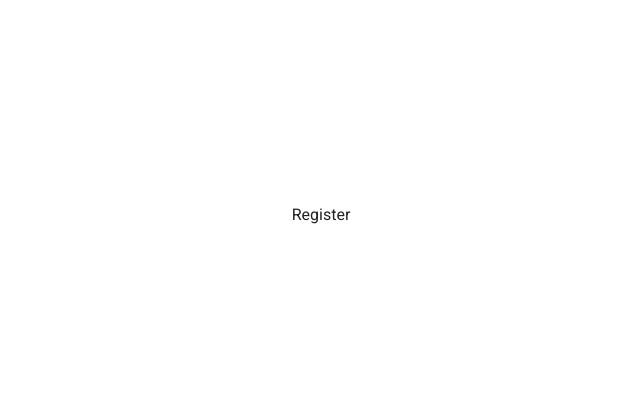
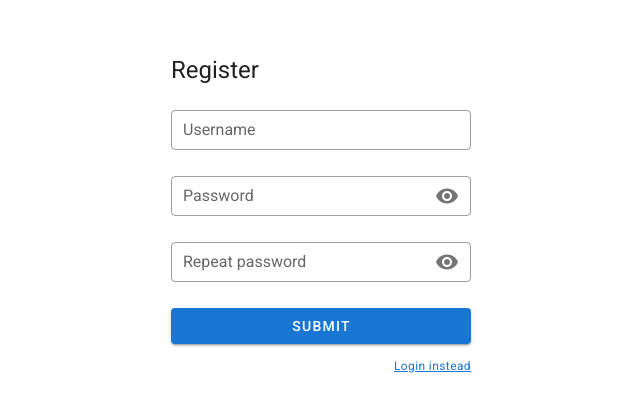
Before and after one commit to SonyaHon/netjam.webapp, a Vue app: page /auth/register in a window 1280 px wide. Shown: the part 185-596 px from the top of the page, without its empty margins (319-959 px from the left). Built offline with nearby package versions, Linux system fonts and the light colour scheme.

Commit message:
start user frontend

```diff
--- a/package.json
+++ b/package.json
@@ -12,7 +12,8 @@
     "vue": "^2.6.11",
     "vue-router": "^3.2.0",
     "vuetify": "^2.2.11",
-    "vuex": "^3.4.0"
+    "vuex": "^3.4.0",
+    "axios": "0.20.0"
   },
   "devDependencies": {
     "@vue/cli-plugin-babel": "~4.5.0",
--- a/src/modules/auth/auth.store.js
+++ b/src/modules/auth/auth.store.js
@@ -1,3 +1,9 @@
+import axios from "axios";
+
+const authInstance = axios.create({
+  baseURL: "http://localhost:9091/api",
+});
+
 export const authStore = {
   namespaced: true,
   state: {
@@ -12,11 +18,22 @@ export const authStore = {
     },
   },
   actions: {
+    async register(_, data) {
+      await authInstance.post("/user/create", {
+        username: data.username,
+        password: data.password,
+      });
+    },
+    async login({ commit }, data) {
+      const res = await authInstance.post("/auth/login", {
+        username: data.username,
+        password: data.password,
+      });
+      commit("SET_USER", { ...res.data });
+    },
     async fetchUser({ commit }) {
-      commit("SET_USER", {
-        name: "asd",
-        hasLife: Math.random(),
-      });
+      const res = await authInstance.get("user/fetch-self");
+      commit("SET_USER", { ...res.data });
     },
   },
 };
--- a/src/modules/auth/views/Login.vue
+++ b/src/modules/auth/views/Login.vue
@@ -1,40 +1,33 @@
 <template>
-  <FullCenter>
-    <VForm v-model="isFormValid" ref="form">
-      <VLayout column>
-        <div class="body mb-6">Please login</div>
-        <VTextField
+  <full-center>
+    <v-form v-model="formValid" ref="form">
+      <v-layout column class="nj-form">
+        <div class="text-h5 mb-6">Sign in</div>
+        <v-text-field
+          dense
           outlined
+          v-model="username"
+          label="Username"
+          :rules="rules"
+          @keypress.enter="login"
+        ></v-text-field>
+        <v-text-field
           dense
-          label="Username"
-          required
-          :rules="usernameRules"
-          v-model="username"
-          @keypress.enter="login"
-        />
-        <VTextField
           outlined
-          dense
-          :type="passInputType"
+          label="Password"
           v-model="password"
-          label="Password"
-          :rules="passRules"
-          required
-          :append-icon="
-            passInputType === 'password' ? 'mdi-eye' : 'mdi-eye-off'
-          "
-          @click:append="
-            passInputType = passInputType === 'password' ? 'text' : 'password'
-          "
-          @keypress.enter="login"
-        />
-        <VLayout row>
-          <VSpacer />
-          <VBtn small class="mr-3" color="primary" @click="login">Submit</VBtn>
-        </VLayout>
-      </VLayout>
-    </VForm>
-  </FullCenter>
+          :rules="rules"
+          :type="togglePassword ? 'text' : 'password'"
+          :append-icon="togglePassword ? 'mdi-eye-off' : 'mdi-eye'"
+          @click:append="togglePassword = !togglePassword"
+        ></v-text-field>
+        <v-btn color="primary" class="mb-3" @click="login">Submit</v-btn>
+        <router-link to="/auth/register" class="caption text-right">
+          Register instead
+        </router-link>
+      </v-layout>
+    </v-form>
+  </full-center>
 </template>
 
 <script>
@@ -44,22 +37,30 @@ export default {
   components: { FullCenter },
   data() {
     return {
-      isFormValid: true,
+      formValid: true,
       username: "",
-      usernameRules: [v => (!v ? "Please provide a username" : true)],
-      passInputType: "password",
-      passRules: [v => (!v ? "Please provide a password" : true)],
       password: "",
+      rules: [v => !!v || "Field is required"],
+      togglePassword: false,
     };
   },
   methods: {
     async login() {
-      if (!this.$refs.form) return;
       this.$refs.form.validate();
-      if (!this.isFormValid) return;
-      console.log("Some cool stuff");
-      this.$store.dispatch("auth/fetchUser");
+      if (!this.formValid) return;
+      const res = await this.$store.dispatch("auth/login", {
+        username: this.username,
+        password: this.password,
+      });
+      console.log(res);
     },
   },
 };
 </script>
+
+<style lang="scss" scoped>
+.nj-form {
+  min-width: 300px;
+  width: 300px;
+}
+</style>
--- a/src/modules/auth/views/Register.vue
+++ b/src/modules/auth/views/Register.vue
@@ -1,7 +1,45 @@
 <template>
-  <FullCenter>
-    Register
-  </FullCenter>
+  <full-center>
+    <v-form v-model="formValid" ref="form">
+      <v-layout column class="nj-form">
+        <div class="text-h5 mb-6">Register</div>
+        <v-text-field
+          dense
+          outlined
+          label="Username"
+          v-model="username"
+          :rules="usernameRules"
+          @keypress.enter="tryRegister"
+        ></v-text-field>
+        <v-text-field
+          dense
+          outlined
+          label="Password"
+          v-model="passwordOne"
+          :type="togglePassOne ? 'text' : 'password'"
+          :rules="passwordOneRules"
+          :append-icon="togglePassOne ? 'mdi-eye-off' : 'mdi-eye'"
+          @click:append="togglePassOne = !togglePassOne"
+          @keypress.enter="tryRegister"
+        ></v-text-field>
+        <v-text-field
+          dense
+          outlined
+          label="Repeat password"
+          v-model="passwordTwo"
+          :type="togglePassTwo ? 'text' : 'password'"
+          :rules="passwordTwoRules"
+          :append-icon="togglePassTwo ? 'mdi-eye-off' : 'mdi-eye'"
+          @click:append="togglePassTwo = !togglePassTwo"
+          @keypress.enter="tryRegister"
+        ></v-text-field>
+        <v-btn color="primary" class="mb-3" @click="tryRegister">Submit</v-btn>
+        <router-link to="/auth/login" class="caption text-right">
+          Login instead
+        </router-link>
+      </v-layout>
+    </v-form>
+  </full-center>
 </template>
 
 <script>
@@ -9,5 +47,44 @@ import FullCenter from "@/components/layouts/FullCenter.vue";
 export default {
   name: "Register",
   components: { FullCenter },
+  data() {
+    return {
+      formValid: true,
+      username: "",
+      passwordOne: "",
+      passwordTwo: "",
+
+      usernameRules: [v => !!v || "Field is required"],
+      passwordOneRules: [
+        v => !!v || "Field is required",
+        v => v.length >= 8 || "Minimum 8 characters",
+      ],
+      passwordTwoRules: [
+        v => !!v || "Field is required",
+        v => v === this.passwordOne || "Passwords do not match",
+      ],
+
+      togglePassOne: false,
+      togglePassTwo: false,
+    };
+  },
+  methods: {
+    async tryRegister() {
+      this.$refs.form.validate();
+      if (!this.formValid) return;
+      const res = await this.$store.dispatch("auth/register", {
+        username: this.username,
+        password: this.passwordOne,
+      });
+      console.log(res);
+    },
+  },
 };
 </script>
+
+<style lang="scss" scoped>
+.nj-form {
+  min-width: 300px;
+  width: 300xp;
+}
+</style>
```
Also changed, not shown: 1 other file (tests, documents, lock files or other folders).
